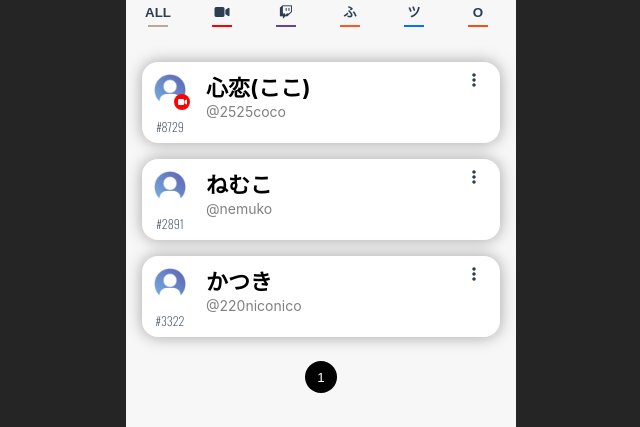
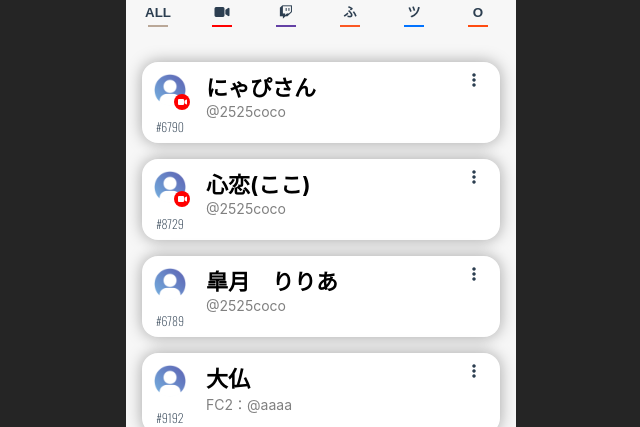
Before and after one commit to simd-float4x4/2525, a Vue app in the folder niconico-researcher/: page / in a window 1280 px wide. Shown: the part 373-800 px from the top of the page, without its empty margins (319-959 px from the left). Built offline with nearby package versions, Linux system fonts and the light colour scheme.

Commit message:
fix: サンプルデータの追加と配信中ロジックの追加

```diff
--- a/niconico-researcher/src/App.vue
+++ b/niconico-researcher/src/App.vue
@@ -106,6 +106,60 @@ export default {
                     }
                 ]
             },
+            {
+                userId: 4,
+                userHashTag: '#9192',
+                userMetaName: ['茂原', '茂原会', '大イム', 'ご主人'],
+                userName: '大仏',
+                platform: [
+                    {
+                        platformId: Platform.Services.Other.serviceId,
+                        platformName: Platform.Services.Other.label,
+                        hasAccount: true,
+                        isBroadCasting: false,
+                        displayTextContent: 'FC2：@aaaa',
+                        accountUserName: 'あああ',
+                        accountURL: 'https://www.twitch.tv/infinity_mkds',
+                        accountIconImageURL: ''
+                    }
+                ]
+            },
+            {
+                userId: 5,
+                userHashTag: '#6789',
+                userMetaName: [],
+                userName: '皐月　りりあ',
+                platform: [
+                    {
+                        platformId: Platform.Services.OpenREC.serviceId,
+                        platformName: Platform.Services.OpenREC.label,
+                        hasAccount: true,
+                        isBroadCasting: false,
+                        displayTextContent: '@2525coco',
+                        accountUserName: 'ここ',
+                        accountURL: 'https://www.twitch.tv/infinity_mkds',
+                        accountIconImageURL: ''
+                    }
+                ]
+            },
+            {
+                userId: 6,
+                userHashTag: '#6790',
+                userMetaName: [],
+                userName: 'にゃぴさん',
+                platform: [
+                    {
+                        platformId: Platform.Services.OpenREC.serviceId,
+                        platformName: Platform.Services.OpenREC.label,
+                        hasAccount: true,
+                        isBroadCasting: true,
+                        displayTextContent: '@2525coco',
+                        accountUserName: 'ここ',
+                        accountURL: 'https://www.twitch.tv/infinity_mkds',
+                        accountIconImageURL: ''
+                    }
+                ]
+            },
           ],
       }
   },
--- a/niconico-researcher/src/components/Pagination/PaginationCell.vue
+++ b/niconico-researcher/src/components/Pagination/PaginationCell.vue
@@ -19,6 +19,7 @@
 <script>
 import CastCell from '../CastCell.vue'
 import PageButton from './PaginationButton.vue';
+import * as Platform from "/Users/asobu_dev/Desktop/Project/System/niconicoSearcher/niconico-researcher/src/js/enum.js"
 
 export default {
     components: {
@@ -53,14 +54,32 @@ export default {
             console.log(snacks);
 
             if ( this.categoryKeyword ) {
-                snacks = snacks.filter(cell => {
-                    const filteredPlatforms = cell.platform.filter(platform => platform.platformName === this.categoryKeyword);
-                    return filteredPlatforms.length > 0;
-                });
-                console.log(snacks);
+                switch(this.categoryKeyword) {
+                    case Platform.Services.All.label:
+                    console.log('All: ', snacks);
+                    break;
+
+                    case Platform.Services.NowStreaming.label:
+                    snacks = snacks.filter(cell => {
+                        const filteredPlatforms = cell.platform.filter(platform => platform.isBroadCasting === true);
+                        return filteredPlatforms.length > 0;
+                    }).map(cell => ({
+                        ...cell,
+                        platform: cell.platform.filter(platform => platform.isBroadCasting === true)
+                    }));
+                    console.log('now: ', snacks);
+                    break;
+
+                    default:
+                    snacks = snacks.filter(cell => {
+                        const filteredPlatforms = cell.platform.filter(platform => platform.platformName === this.categoryKeyword);
+                        return filteredPlatforms.length > 0;
+                    });
+                    console.log('default: ', snacks);
+                    break;
+                }
+
             }
-
-
 
             for(var i in snacks) {  //this.fruitsはdataで定義しているもの 3つのデータをforで順番に回していきます
                 var user  = snacks[i];  //回されてきたデータを変数foodに格納
```
